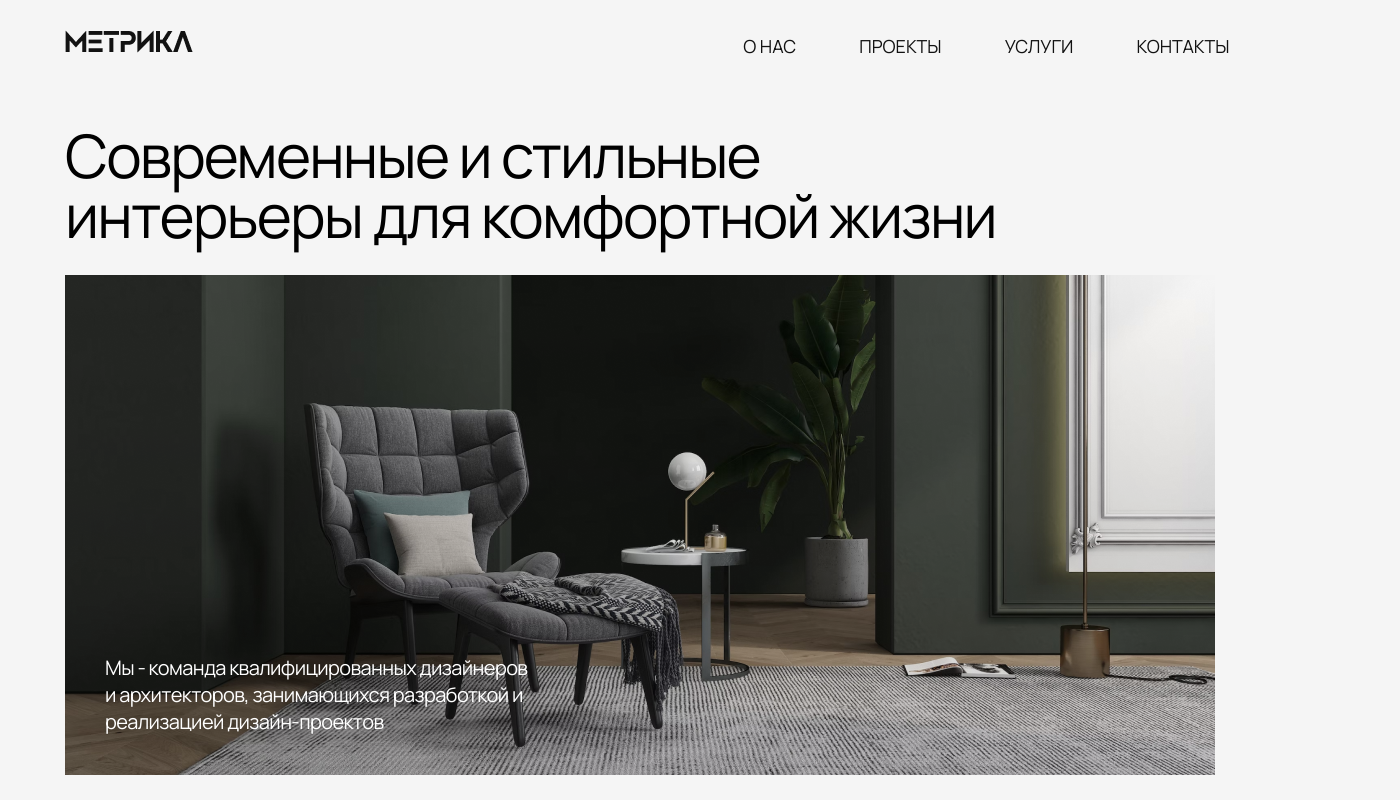
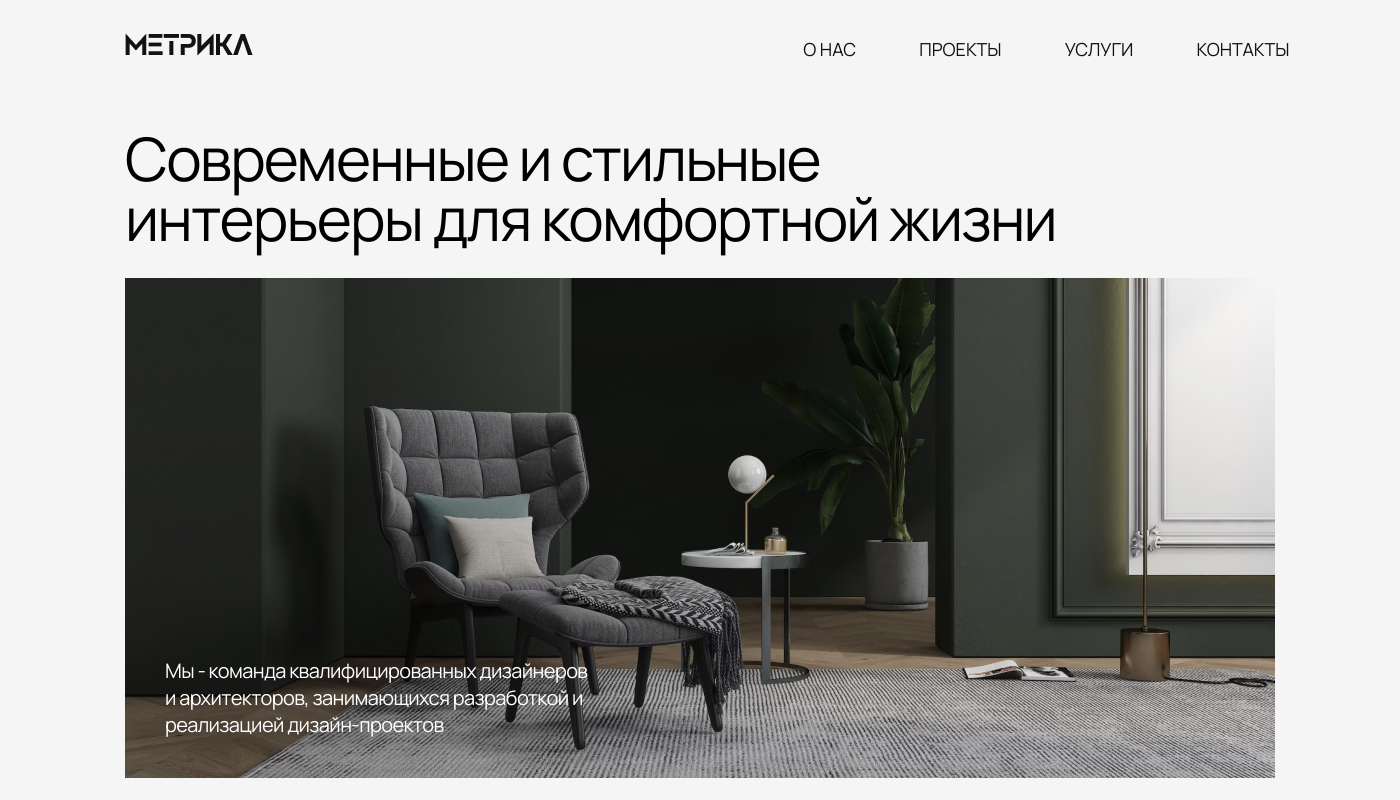
Before and after one commit to denisteplovit/third-checkpoint, a plain HTML site: page index.html in a window 1280 px wide. Shown: the top 800 px of the page, 1400 px wide, since content can reach past the window. Drawn offline with Linux system fonts and the light colour scheme.

Commit message:
style.css

```diff
--- a/styles/style.css
+++ b/styles/style.css
@@ -6,11 +6,12 @@ body {
   font-family: "Manrope", sans-serif;
   background-color: #f5f5f5;
   width: 100%;
+  min-width: 1400px;
 }
 
 .nav-section {
   margin: 0 auto;
-  padding-top: 30px;
+  padding-top: 33px;
   width: 1180px;
 }
 
@@ -167,6 +168,7 @@ body {
 }
 
 .serivces__cection {
+  min-width: 1400px;
   background-color: #000;
   padding-top: 151px;
   padding-bottom: 150px;
```
